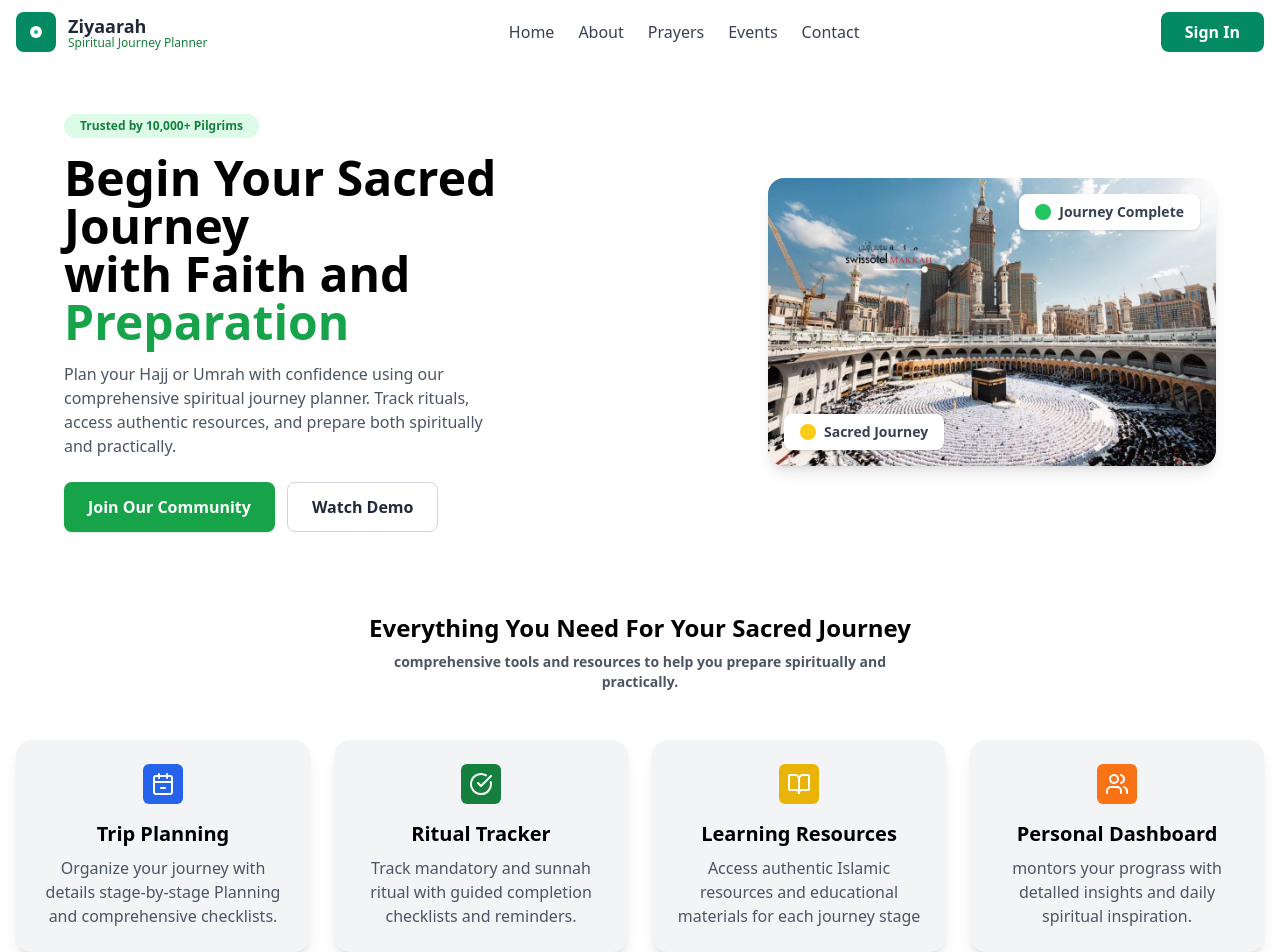
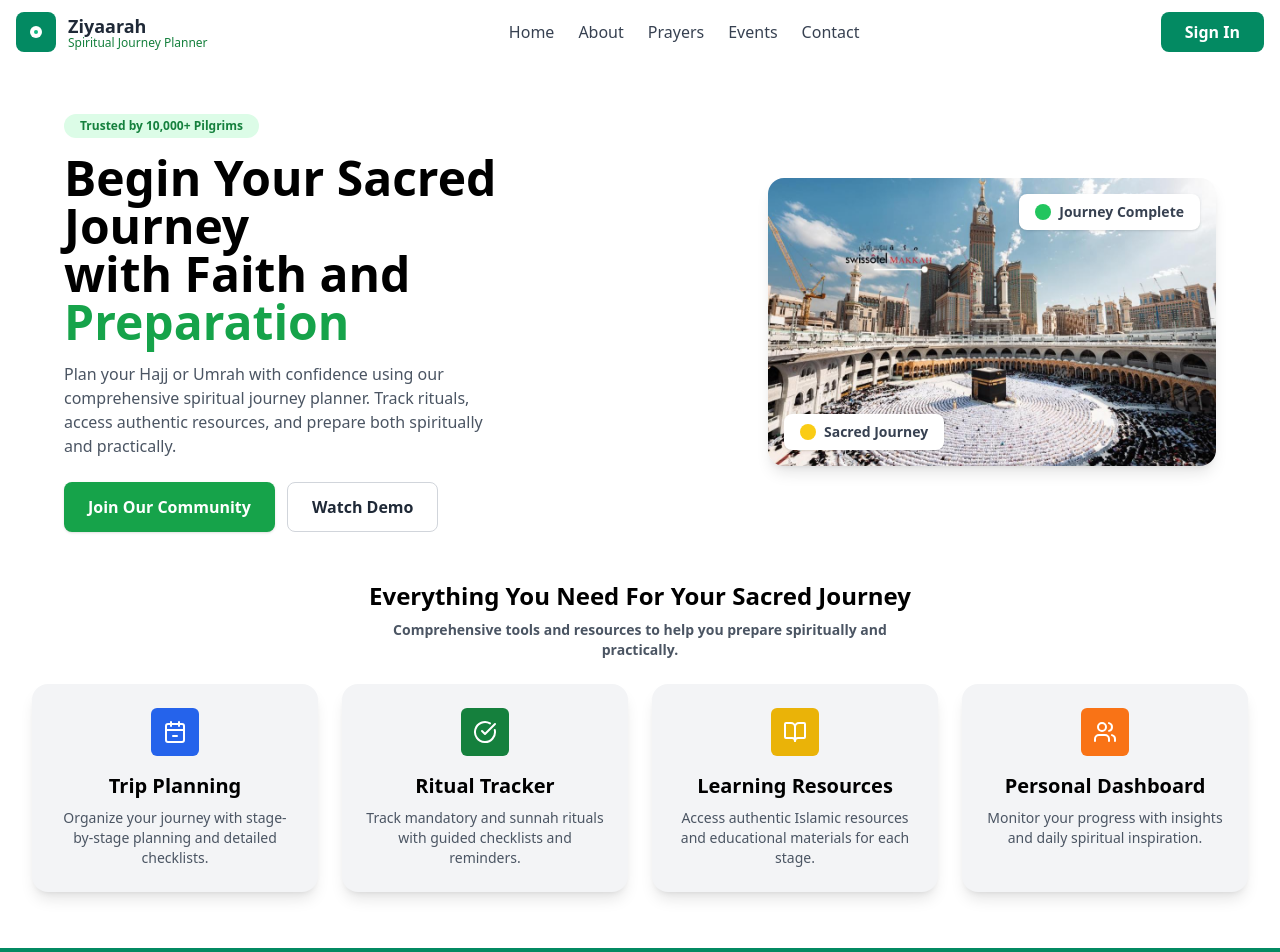
Before and after one commit to Ziyaarah/Ziyaraah_frontend, a React (Vite) app in the folder client/: page / in a window 1280 px wide. Shown: the top 952 px of the page. Built offline with nearby package versions, Linux system fonts and the light colour scheme.

Commit message:
added mobile responsive to differect files

```diff
--- a/client/src/component/Card.jsx
+++ b/client/src/component/Card.jsx
@@ -1,51 +1,66 @@
 import React from 'react'
-import { CalendarMinus2 } from 'lucide-react';
-import { CircleCheckBig } from 'lucide-react';
-import { BookOpen } from 'lucide-react';
-import { Users } from 'lucide-react';
-
+import { CalendarMinus2, CircleCheckBig, BookOpen, Users } from 'lucide-react';
 
 export default function Card() {
-  return(
+  return (
     <div className='mb-14'>
-    <div className="p-8 grid grid-cols-1 items-center flex-col text-center font-semibold ">
-    <h1 className='text-2xl font-bold mb-2 '>Everything You Need For Your Sacred Journey</h1>
-      <p className='text-sm text-gray-600 '>comprehensive tools and resources to help you prepare spiritually and <br/> practically.</p>
-      </div>
-    <div className="p-4 grid grid-cols-4 gap-6">
-      <div className="bg-gray-100 rounded-2xl shadow-lg p-6 flex flex-col items-center">
-        <div className="text-5xl bg-blue-600 text-white p-2 rounded-md"><CalendarMinus2 /></div>
-        <h1 className="text-xl font-semibold mt-4">Trip Planning</h1>
-        <p className="text-gray-600 mt-2 text-center">
-          Organize your journey with details stage-by-stage Planning and comprehensive  checklists.
+      {/* Header Section */}
+      <div className="px-4 md:px-8 text-center font-semibold mb-6">
+        <h1 className='text-xl sm:text-2xl font-bold mb-2'>
+          Everything You Need For Your Sacred Journey
+        </h1>
+        <p className='text-sm text-gray-600'>
+          Comprehensive tools and resources to help you prepare spiritually and <br className="hidden sm:inline" />
+          practically.
         </p>
       </div>
 
-      <div className="bg-gray-100 rounded-2xl shadow-lg p-6 flex flex-col items-center">
-        <div className="text-5xl bg-green-700 text-white p-2 rounded-md"> <CircleCheckBig /></div>
-        <h1 className="text-xl font-semibold mt-4">Ritual Tracker</h1>
-        <p className="text-gray-600 mt-2 text-center">
-          Track mandatory and sunnah ritual with guided completion checklists and reminders.
+      {/* Grid Section */}
+      <div className="grid grid-cols-1 sm:grid-cols-2 lg:grid-cols-4 gap-6 px-4 md:px-8">
+        {/* Card 1 */}
+        <div className="bg-gray-100 rounded-2xl shadow-lg p-6 flex flex-col items-center text-center">
+          <div className="text-4xl sm:text-5xl bg-blue-600 text-white p-3 rounded-md">
+            <CalendarMinus2 />
+          </div>
+          <h2 className="text-lg sm:text-xl font-semibold mt-4">Trip Planning</h2>
+          <p className="text-gray-600 mt-2 text-sm">
+            Organize your journey with stage-by-stage planning and detailed checklists.
           </p>
         </div>
 
-      <div className="bg-gray-100 rounded-2xl shadow-lg p-6 flex flex-col items-center">
-        <div className="text-5xl bg-yellow-500 text-white p-2 rounded-md"> <BookOpen  /></div>
-        <h1 className="text-xl font-semibold mt-4">Learning Resources</h1>
-        <p className="text-gray-600 mt-2 text-center">
-          Access authentic Islamic resources and educational materials  for each journey stage
+        {/* Card 2 */}
+        <div className="bg-gray-100 rounded-2xl shadow-lg p-6 flex flex-col items-center text-center">
+          <div className="text-4xl sm:text-5xl bg-green-700 text-white p-3 rounded-md">
+            <CircleCheckBig />
+          </div>
+          <h2 className="text-lg sm:text-xl font-semibold mt-4">Ritual Tracker</h2>
+          <p className="text-gray-600 mt-2 text-sm">
+            Track mandatory and sunnah rituals with guided checklists and reminders.
           </p>
         </div>
 
-      <div className="bg-gray-100 rounded-2xl shadow-lg p-6 flex flex-col items-center">
-       <div className="text-5xl bg-orange-500 text-white p-2 rounded-md"> <Users /></div>
-        <h1 className="text-xl font-semibold mt-4">Personal Dashboard </h1>
-        <p className="text-gray-600 mt-2 text-center">
-          montors your prograss  with detalled insights and daily spiritual inspiration.
+        {/* Card 3 */}
+        <div className="bg-gray-100 rounded-2xl shadow-lg p-6 flex flex-col items-center text-center">
+          <div className="text-4xl sm:text-5xl bg-yellow-500 text-white p-3 rounded-md">
+            <BookOpen />
+          </div>
+          <h2 className="text-lg sm:text-xl font-semibold mt-4">Learning Resources</h2>
+          <p className="text-gray-600 mt-2 text-sm">
+            Access authentic Islamic resources and educational materials for each stage.
           </p>
         </div>
 
+        {/* Card 4 */}
+        <div className="bg-gray-100 rounded-2xl shadow-lg p-6 flex flex-col items-center text-center">
+          <div className="text-4xl sm:text-5xl bg-orange-500 text-white p-3 rounded-md">
+            <Users />
+          </div>
+          <h2 className="text-lg sm:text-xl font-semibold mt-4">Personal Dashboard</h2>
+          <p className="text-gray-600 mt-2 text-sm">
+            Monitor your progress with insights and daily spiritual inspiration.
+          </p>
         </div>
       </div>
-  )
+    </div>
+  );
 }
--- a/client/src/pages/ResourceLibrary.jsx
+++ b/client/src/pages/ResourceLibrary.jsx
@@ -1,12 +1,5 @@
 import React from "react";
-import Arrow from '../assets/images/Arrow.png'
-
-const sidebarLinks = [
-  { label: "Dashboard", icon: "🏠" },
-  { label: "Trip Planner", icon: "🗺️" },
-  { label: "Ritual Tracker", icon: "✅" },
-  { label: "Resources", icon: "📚", active: true },
-];
+import Arrow from '../assets/images/Arrow.png';
 
 const featuredResources = [
   {
@@ -86,12 +79,14 @@ const allResources = [
 ];
 
 const ResourceTag = ({ children, color }) => (
-  <span className={`text-xs font-semibold px-2 py-0.5 rounded ${color || "bg-gray-100 text-gray-700"} mr-1`}>{children}</span>
+  <span className={`text-xs font-semibold px-2 py-0.5 rounded ${color || "bg-gray-100 text-gray-700"} mr-1 mb-1 inline-block`}>
+    {children}
+  </span>
 );
 
 const ResourceCard = ({ resource, featured }) => (
-  <div className={`bg-white rounded-xl border border-gray-200 p-4 shadow-sm flex flex-col ${featured ? "h-full" : "md:flex-row md:items-center"}`}>
-    <div className="flex items-center mb-2 md:mb-0">
+  <div className={`bg-white rounded-xl border border-gray-200 p-4 shadow-sm flex flex-col sm:flex-col ${featured ? "h-full" : "md:flex-row md:items-center"}`}>
+    <div className="flex flex-wrap items-center mb-2 md:mb-0">
       {resource.type === "Video" && <ResourceTag color="bg-red-100 text-red-600">Video</ResourceTag>}
       {resource.type === "Pdf" && <ResourceTag color="bg-blue-100 text-blue-600">Pdf</ResourceTag>}
       {resource.type === "Link" && <ResourceTag color="bg-green-100 text-green-600">Link</ResourceTag>}
@@ -101,60 +96,66 @@ const ResourceCard = ({ resource, featured }) => (
     <div className="flex-1">
       <div className="font-semibold text-gray-900 text-base mb-1">{resource.title}</div>
       <div className="text-gray-600 text-sm mb-2">{resource.desc}</div>
-      {featured ? (
+      {featured && (
         <div className="flex justify-end">
           <a href="#" className="text-blue-600 text-xs font-semibold hover:underline">View</a>
         </div>
-      ) : null}
+      )}
     </div>
     {!featured && (
-      <div className="md:ml-auto mt-2 md:mt-0">
+      <div className="md:ml-auto mt-2 md:mt-0 w-fit">
         <a
           href="#"
           className="bg-gray-900 text-white px-4 py-2 rounded-lg text-sm font-semibold flex items-center gap-1 hover:bg-blue-700 transition"
         >
           Access
-    <img src={Arrow} alt="arrow" className="w-4 h-4 ml-1"/>
+          <img src={Arrow} alt="arrow" className="w-4 h-4 ml-1" />
         </a>
       </div>
-
     )}
   </div>
 );
 
 const ResourceLibrary = () => {
   return (
-    <div className="min-h-screen bg-gray-50 flex">
-
-      {/* Main Content */}
-      <main className="flex-1 p-8">
+    <div className="min-h-screen bg-gray-50 flex flex-col">
+      <main className="flex-1 p-4 sm:p-6 md:p-8 w-full">
         {/* Header */}
         <div className="mb-6">
           <h1 className="text-2xl font-bold text-gray-900 mb-1">Resource Library</h1>
-          <div className="text-gray-600 text-sm mb-4">Access authentic Islamic resources for your spiritual journey</div>
+          <p className="text-gray-600 text-sm mb-4">Access authentic Islamic resources for your spiritual journey</p>
+
           {/* Search and Filters */}
-          <div className="flex flex-col md:flex-row gap-3 md:items-center bg-white p-4 rounded-xl border border-gray-200 mb-6">
-            <input type="text" placeholder="Search resources..." className="flex-1 border border-gray-200 rounded-lg px-4 py-2 text-sm focus:outline-none focus:ring-2 focus:ring-green-200" />
-            <select className="border border-gray-200 rounded-lg px-3 py-2 text-sm">
+          <div className="flex flex-col gap-3 md:flex-row md:items-center bg-white p-4 rounded-xl border border-gray-200 mb-6">
+            <input
+              type="text"
+              placeholder="Search resources..."
+              className="w-full md:w-auto flex-1 border border-gray-200 rounded-lg px-4 py-2 text-sm focus:outline-none focus:ring-2 focus:ring-green-200"
+            />
+            <select className="w-full md:w-auto border border-gray-200 rounded-lg px-3 py-2 text-sm">
               <option>All Categories</option>
             </select>
-            <select className="border border-gray-200 rounded-lg px-3 py-2 text-sm">
+            <select className="w-full md:w-auto border border-gray-200 rounded-lg px-3 py-2 text-sm">
               <option>All Types</option>
             </select>
           </div>
         </div>
+
         {/* Featured Resources */}
         <div className="mb-8">
           <div className="font-semibold text-gray-800 mb-3">Featured Resources</div>
-          <div className="grid grid-cols-1 md:grid-cols-2 lg:grid-cols-4 gap-4">
+          <div className="grid grid-cols-1 sm:grid-cols-2 lg:grid-cols-4 gap-4">
             {featuredResources.map((res, i) => (
               <ResourceCard key={i} resource={res} featured />
             ))}
           </div>
         </div>
+
         {/* All Resources */}
         <div>
-          <div className="font-semibold text-gray-800 mb-3">All Resources <span className="text-gray-400 font-normal">({allResources.length})</span></div>
+          <div className="font-semibold text-gray-800 mb-3">
+            All Resources <span className="text-gray-400 font-normal">({allResources.length})</span>
+          </div>
           <div className="flex flex-col gap-4">
             {allResources.map((res, i) => (
               <ResourceCard key={i} resource={res} />
--- a/client/src/pages/RetualTrips.jsx
+++ b/client/src/pages/RetualTrips.jsx
@@ -33,7 +33,7 @@ const ritualData = [
     items: [
       { text: 'Kiss or point to Hajar al-Aswad', type: 'Sunnah', done: false },
       { text: 'Complete 7 circuits counter-clockwise', type: 'Mandatory', done: false },
-      { text: 'Perform 2 Rak\'ah at Maqam Ibrahim', type: 'Mandatory', done: false },
+      { text: "Perform 2 Rak'ah at Maqam Ibrahim", type: 'Mandatory', done: false },
       { text: 'Make dua during Tawaf', type: 'Sunnah', done: false },
     ],
   },
@@ -59,69 +59,91 @@ const typeColors = {
 
 const RitualTracker = () => {
   return (
-    <div className="min-h-screen bg-gray-50 flex">
+    <div className="min-h-screen bg-gray-50 flex flex-col md:flex-row">
+      <main className="flex-1 p-4 sm:p-6 md:p-10">
+        <h1 className="text-xl sm:text-2xl font-bold text-gray-800 mb-1">Ritual Tracker</h1>
+        <p className="text-gray-500 text-sm mb-4 sm:mb-6">Track your spiritual obligations and sunnah practices</p>
 
-      {/* Main Content */}
-      <main className="flex-1 p-10">
-        <h1 className="text-2xl font-bold text-gray-800 mb-1">Ritual Tracker</h1>
-        <p className="text-gray-500 mb-6">Track your spiritual obligations and sunnah practices</p>
-        <div className="bg-gray-900 text-white rounded-xl p-6 mb-6">
-          <div className="text-lg font-semibold">Umrah 2025 - Spring</div>
-          <div className="text-sm text-gray-300">Umrah Pilgrimage</div>
+        <div className="bg-gray-900 text-white rounded-xl p-4 sm:p-6 mb-6">
+          <div className="text-base sm:text-lg font-semibold">Umrah 2025 - Spring</div>
+          <div className="text-xs sm:text-sm text-gray-300">Umrah Pilgrimage</div>
         </div>
+
         {/* Filters */}
-        <div className="flex gap-4 mb-6">
-          <div>
+        <div className="flex flex-col sm:flex-row gap-4 mb-6">
+          <div className="flex-1">
             <label className="block text-xs text-gray-500 mb-1">Filter by Stage</label>
-            <select className="rounded-lg border-gray-200 text-gray-700 px-3 py-2 w-48">
+            <select className="w-full rounded-lg border-gray-200 text-gray-700 px-3 py-2 text-sm">
               <option>All Stages</option>
             </select>
           </div>
-          <div>
+          <div className="flex-1">
             <label className="block text-xs text-gray-500 mb-1">Filter by Type</label>
-            <select className="rounded-lg border-gray-200 text-gray-700 px-3 py-2 w-48">
+            <select className="w-full rounded-lg border-gray-200 text-gray-700 px-3 py-2 text-sm">
               <option>All Types</option>
             </select>
           </div>
         </div>
+
         {/* Ritual Stages */}
-        <div className="flex flex-col gap-8">
+        <div className="flex flex-col gap-6">
           {ritualData.map((stage, idx) => (
-            <div key={stage.stage} className="bg-white rounded-xl shadow p-6">
-              <div className="flex items-center justify-between mb-2">
+            <div key={stage.stage} className="bg-white rounded-xl shadow p-4 sm:p-6">
+              <div className="flex flex-col sm:flex-row sm:items-center sm:justify-between mb-2">
                 <div>
                   <div className="font-semibold text-lg text-gray-800">{stage.stage}</div>
                   <div className="text-sm text-gray-500">{stage.description}</div>
                 </div>
-                <div className="text-xs text-gray-500 font-medium">{stage.progress}/{stage.total} ({Math.round((stage.progress/stage.total)*100)}%)</div>
+                <div className="text-xs text-gray-500 font-medium mt-2 sm:mt-0">
+                  {stage.progress}/{stage.total} ({Math.round((stage.progress / stage.total) * 100)}%)
+                </div>
               </div>
+
               <div className="w-full h-2 bg-gray-100 rounded-full mb-4">
                 <div
                   className="h-2 bg-blue-500 rounded-full transition-all"
                   style={{ width: `${(stage.progress / stage.total) * 100}%` }}
                 ></div>
               </div>
+
               <ul className="flex flex-col gap-2">
                 {stage.items.map((item, i) => (
-                  <li key={i} className={`flex items-center justify-between px-3 py-2 rounded-lg border ${item.done ? 'bg-green-50 line-through text-green-700' : 'bg-white text-gray-800'} ${typeColors[item.type] || ''}`}>
-                    <span className="flex items-center gap-2">
+                  <li
+                    key={i}
+                    className={`flex flex-col sm:flex-row sm:items-center sm:justify-between px-3 py-2 rounded-lg border ${item.done ? 'bg-green-50 line-through text-green-700' : 'bg-white text-gray-800'} ${typeColors[item.type] || ''}`}
+                  >
+                    <span className="flex items-center gap-2 text-sm">
                       {item.done && (
-                        <svg className="w-5 h-5 text-green-500" fill="none" stroke="currentColor" strokeWidth="2" viewBox="0 0 24 24"><path strokeLinecap="round" strokeLinejoin="round" d="M5 13l4 4L19 7" /></svg>
+                        <svg className="w-5 h-5 text-green-500" fill="none" stroke="currentColor" strokeWidth="2" viewBox="0 0 24 24">
+                          <path strokeLinecap="round" strokeLinejoin="round" d="M5 13l4 4L19 7" />
+                        </svg>
                       )}
                       {item.text}
                     </span>
-                    <span className={`ml-2 text-xs font-semibold px-2 py-1 rounded border ${typeColors[item.type]}`}>{item.type === 'Mandatory' ? 'Mandatory' : item.type === 'Sunnah' ? 'Sunnah' : 'Preparation'}</span>
+                    <span className={`mt-2 sm:mt-0 text-xs font-semibold px-2 py-1 rounded border ${typeColors[item.type]}`}>
+                      {item.type}
+                    </span>
                   </li>
                 ))}
               </ul>
             </div>
           ))}
         </div>
+
         {/* Ritual Types Legend */}
-        <div className="mt-10 flex gap-6">
-          <div className="flex items-center gap-2"><span className="w-3 h-3 rounded-full bg-red-500 inline-block"></span> <span className="text-xs text-gray-700">Mandatory (Fard)</span></div>
-          <div className="flex items-center gap-2"><span className="w-3 h-3 rounded-full bg-blue-500 inline-block"></span> <span className="text-xs text-gray-700">Sunnah</span></div>
-          <div className="flex items-center gap-2"><span className="w-3 h-3 rounded-full bg-green-500 inline-block"></span> <span className="text-xs text-gray-700">Preparation</span></div>
+        <div className="mt-10 flex flex-col sm:flex-row gap-4 sm:gap-6 text-sm">
+          <div className="flex items-center gap-2">
+            <span className="w-3 h-3 rounded-full bg-red-500 inline-block"></span>
+            <span className="text-xs text-gray-700">Mandatory (Fard)</span>
+          </div>
+          <div className="flex items-center gap-2">
+            <span className="w-3 h-3 rounded-full bg-blue-500 inline-block"></span>
+            <span className="text-xs text-gray-700">Sunnah</span>
+          </div>
+          <div className="flex items-center gap-2">
+            <span className="w-3 h-3 rounded-full bg-green-500 inline-block"></span>
+            <span className="text-xs text-gray-700">Preparation</span>
+          </div>
         </div>
       </main>
     </div>
```
Also changed, not shown: client/src/component/Sidebar/Sidebar.jsx (+49 -33 lines), client/src/component/TripDetails.jsx (+7 -8 lines), client/src/pages/SignIn.jsx (+33 -51 lines). Lines whose indentation alone changed are shown as unchanged.
